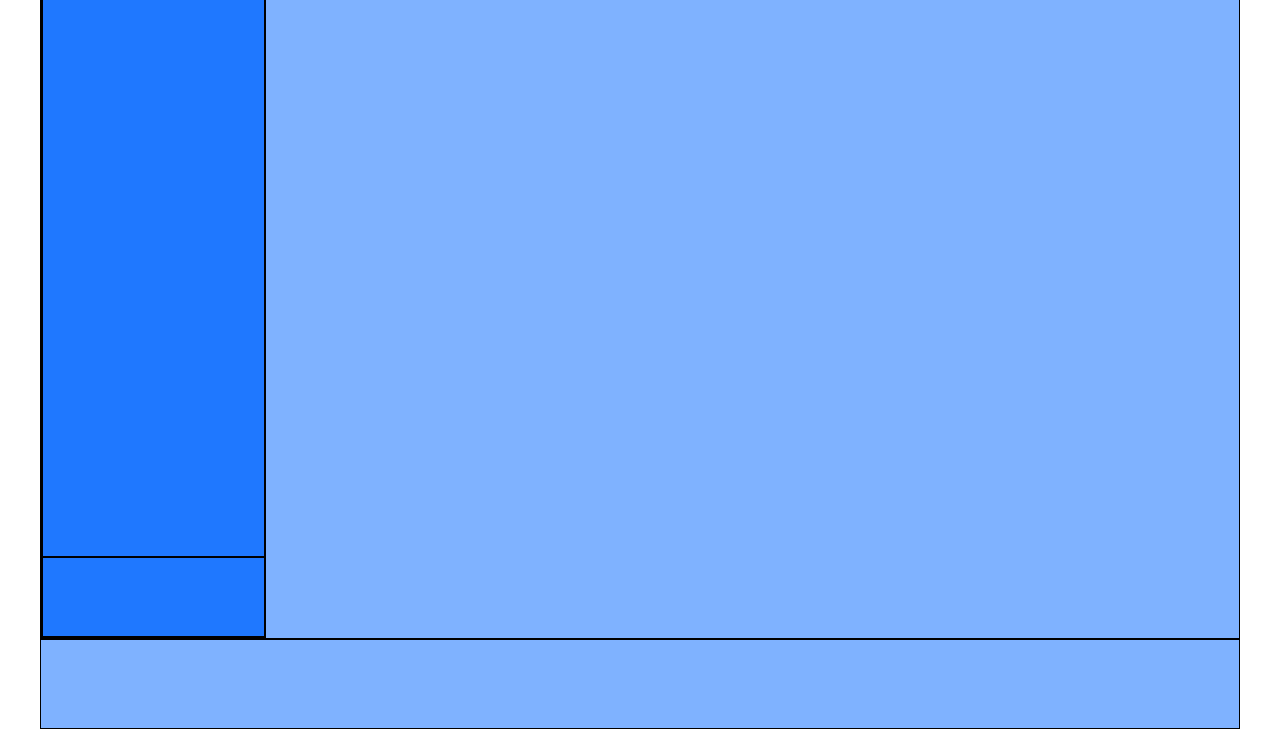
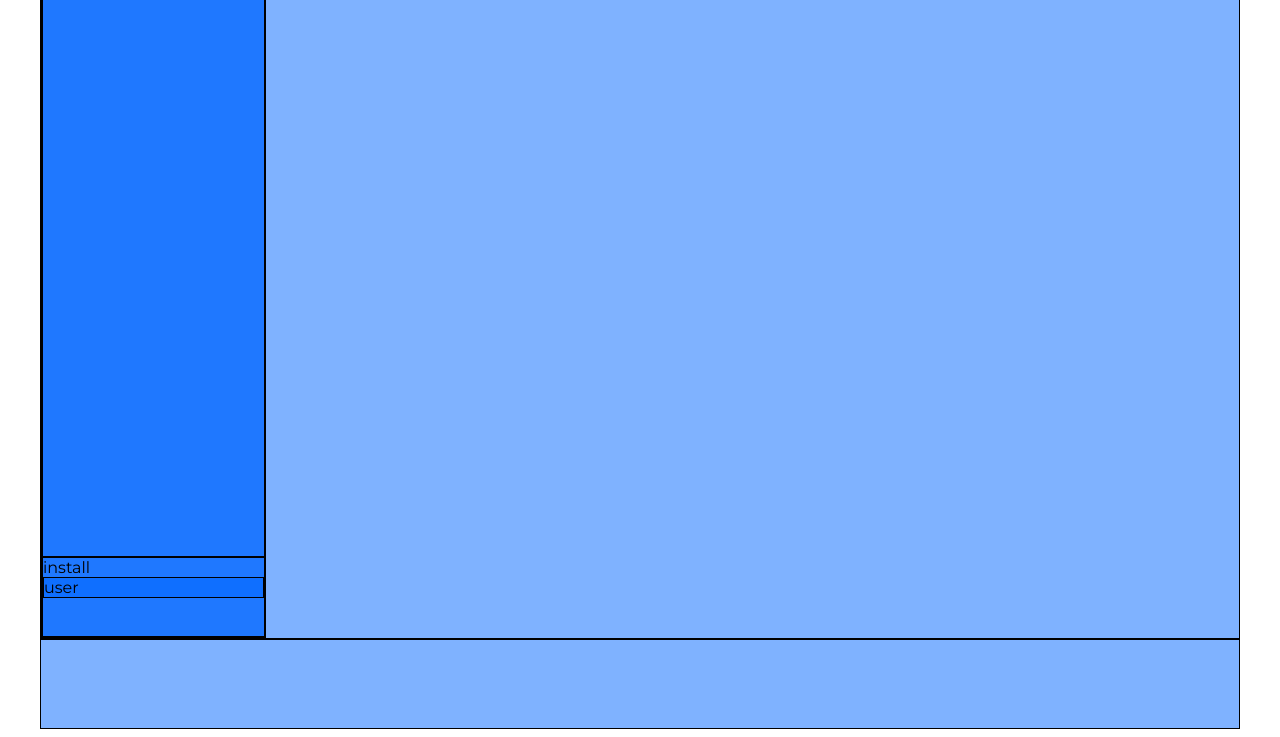
Before and after one commit to AnotherDebug/html-css-spotifyweb, a plain HTML site: page index.html in a window 1280 px wide. Shown: the part 63-800 px from the top of the page. Drawn offline with Linux system fonts and the light colour scheme.

Commit message:
[UPDATE]: sidebar index

```diff
--- a/index.html
+++ b/index.html
@@ -44,8 +44,8 @@
                 </div>
 
                 <div class="menu-down debug">
-                    <div class="install"></div>
-                    <div class="user"></div>
+                    <div class="install">install</div>
+                    <div class="user debug">user</div>
                 </div>
 
             </nav>
```
